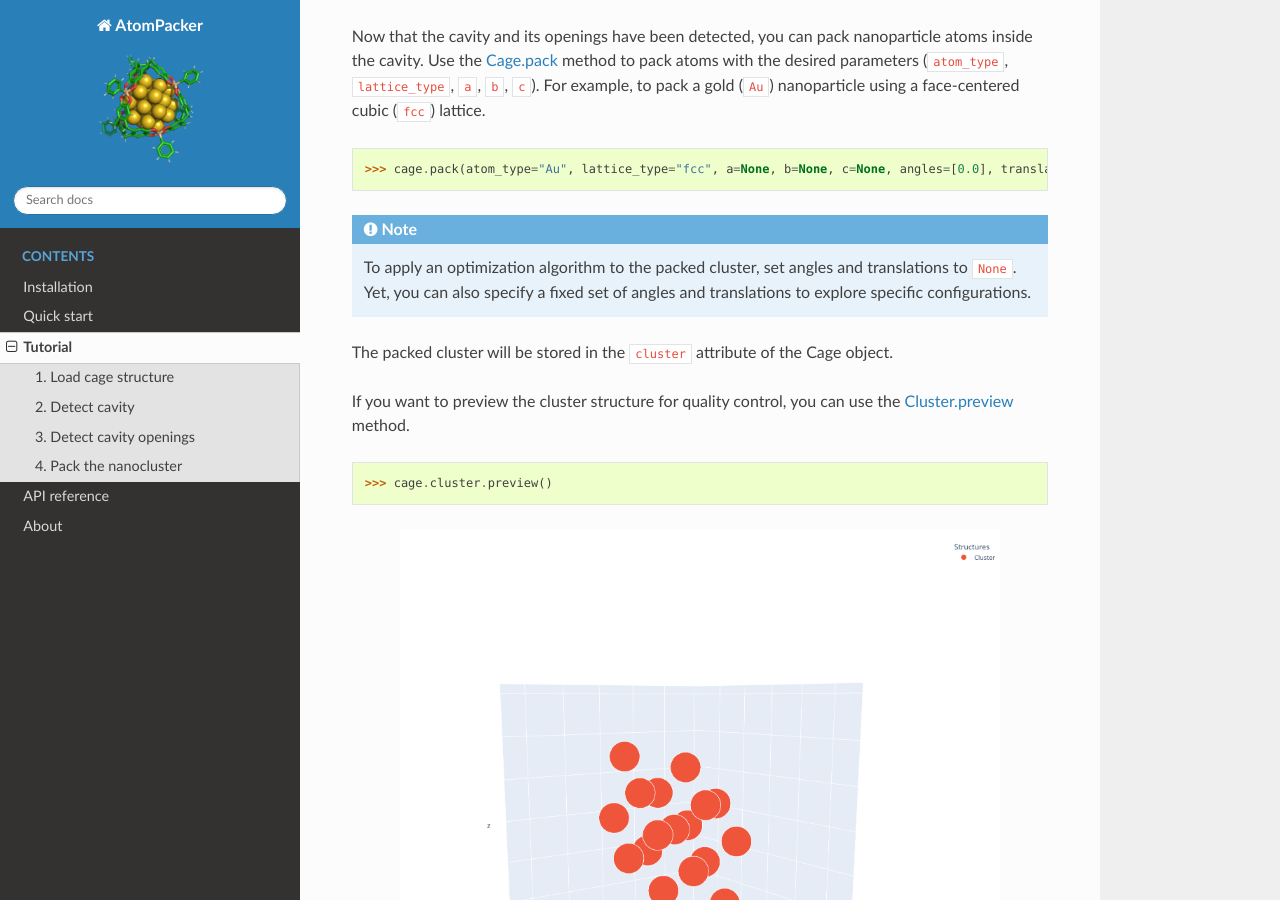
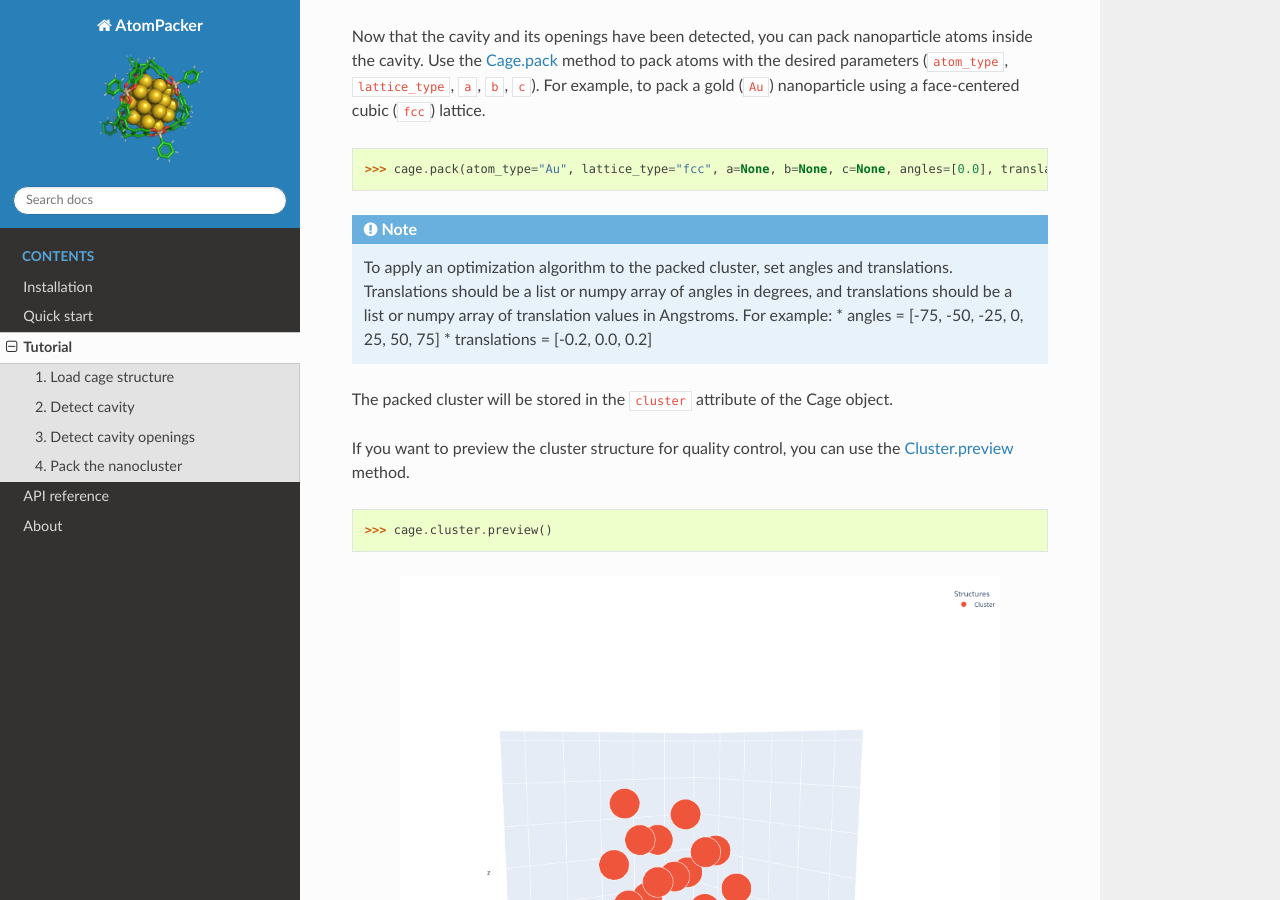
Before and after one commit to cnpem/AtomPacker, a Sphinx documentation site: the page built from docs/tutorial.rst, in a window 1280 px wide and 900 px high, scrolled down 6634 px. Built offline with Sphinx 7.4.7 and the Read the Docs theme 3.1.0, drawn with Linux system fonts in a browser that asks for light colours.

Commit message:
Update documentation

```diff
--- a/docs/index.rst
+++ b/docs/index.rst
@@ -4,8 +4,8 @@ Welcome to AtomPacker's documentation!
 Welcome to the **AtomPacker** documentation, this page was built to help you get started with package for packing nanocluster into supramolecular cages.
 
 * `Installation <installation.html>`_
+* `Quick Start <quick-start.html>`_
 * `Tutorial <tutorial.html>`_
-* `Quick Start <quick-start.html>`_
 * `API reference <api.html>`_
 * `GitHub repository <https://github.com/cnpem/AtomPacker>`_
 * `About <about.html>`_
--- a/docs/tutorial.rst
+++ b/docs/tutorial.rst
@@ -278,7 +278,9 @@ Now that the cavity and its openings have been detected, you can pack nanopartic
 
 .. note::
 
-    To apply an optimization algorithm to the packed cluster, set angles and translations to ``None``. Yet, you can also specify a fixed set of angles and translations to explore specific configurations.
+    To apply an optimization algorithm to the packed cluster, set angles and translations. Translations should be a list or numpy array of angles in degrees, and translations should be a list or numpy array of translation values in Angstroms. For example:
+    * angles = [-75, -50, -25, 0, 25, 50, 75]
+    * translations = [-0.2, 0.0, 0.2]
 
 The packed cluster will be stored in the ``cluster`` attribute of the Cage object.
 
```
